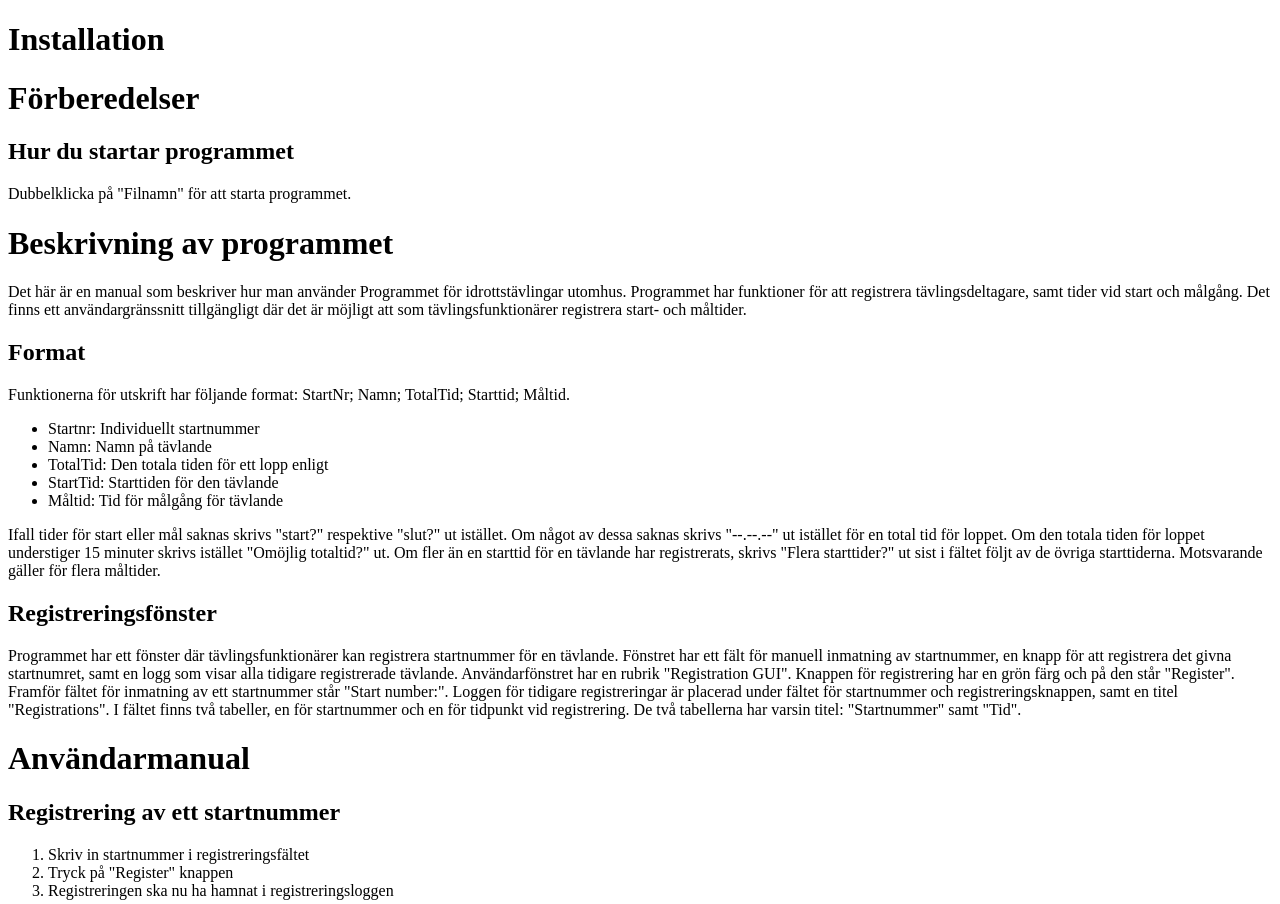
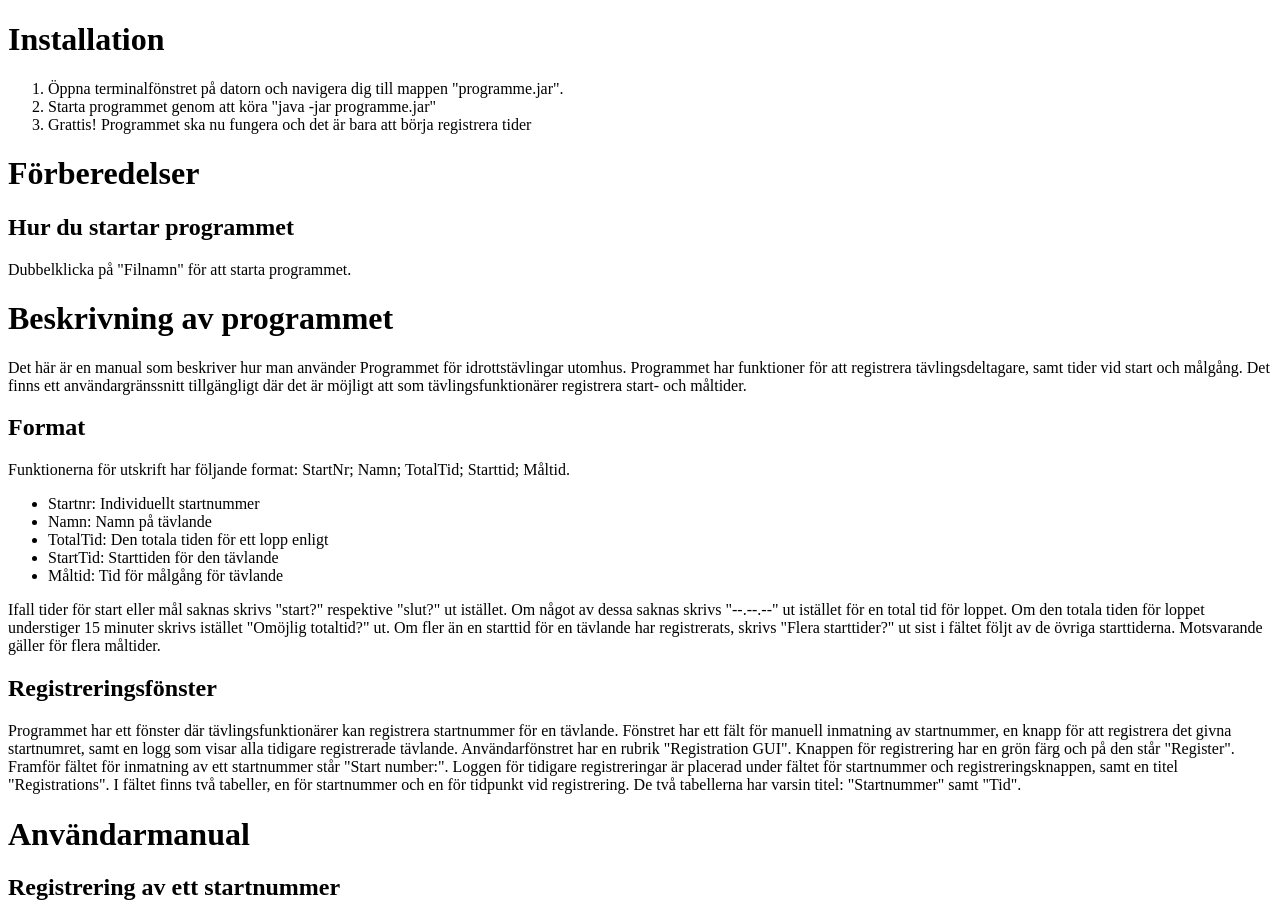
Before and after one commit to duralf2/EDA260-Team06, a plain HTML site: page Documentation/Manual.html in a window 1280 px wide. Shown: the top 904 px of the page. Drawn offline with Linux system fonts and the light colour scheme.

Commit message:
Updated manual file, Kasper Oscar

```diff
--- a/Documentation/Manual.html
+++ b/Documentation/Manual.html
@@ -9,7 +9,11 @@
 
 <h1>Installation</h1>
 
-
+<ol>
+<li> Öppna terminalfönstret på datorn och navigera dig till mappen "programme.jar". </li>
+<li> Starta programmet genom att köra "java -jar programme.jar" </li>
+<li> Grattis! Programmet ska nu fungera och det är bara att börja registrera tider </li>
+</ol>
 
 <h1>Förberedelser</h1>
 
```
